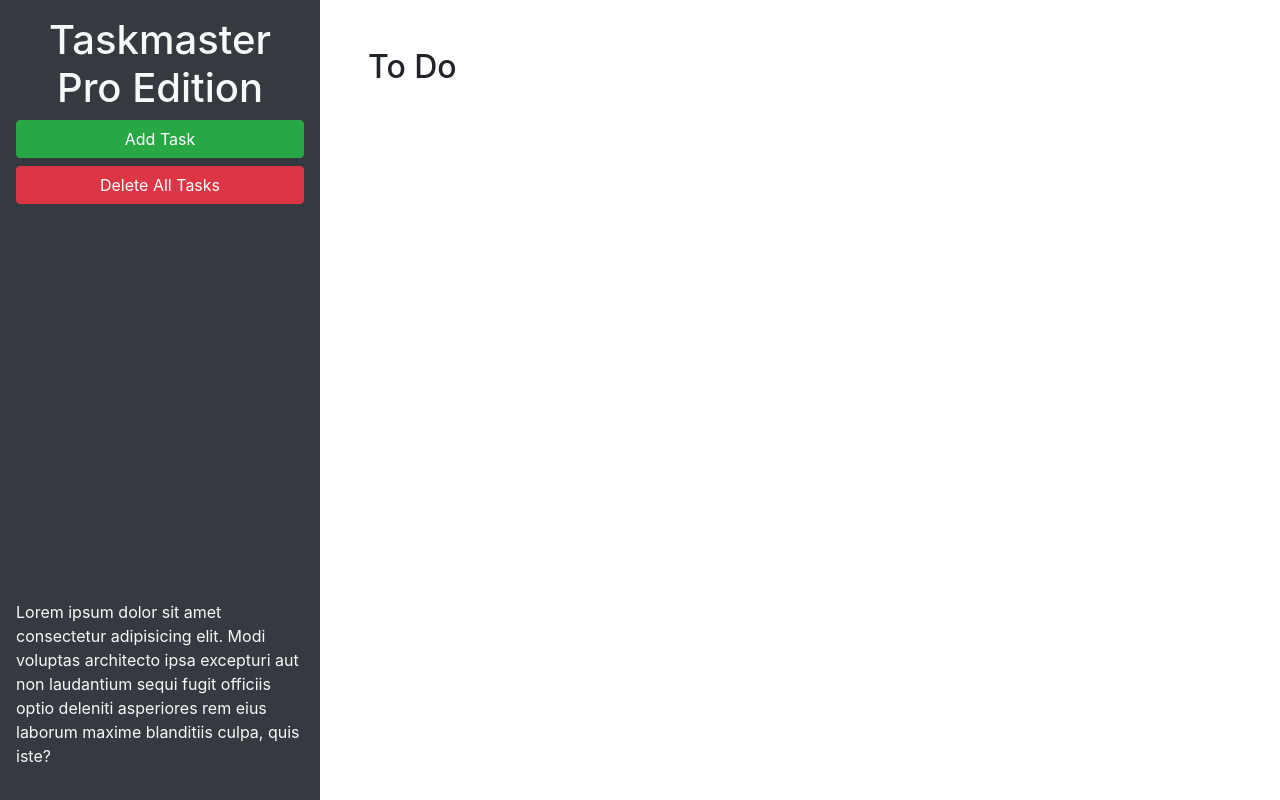
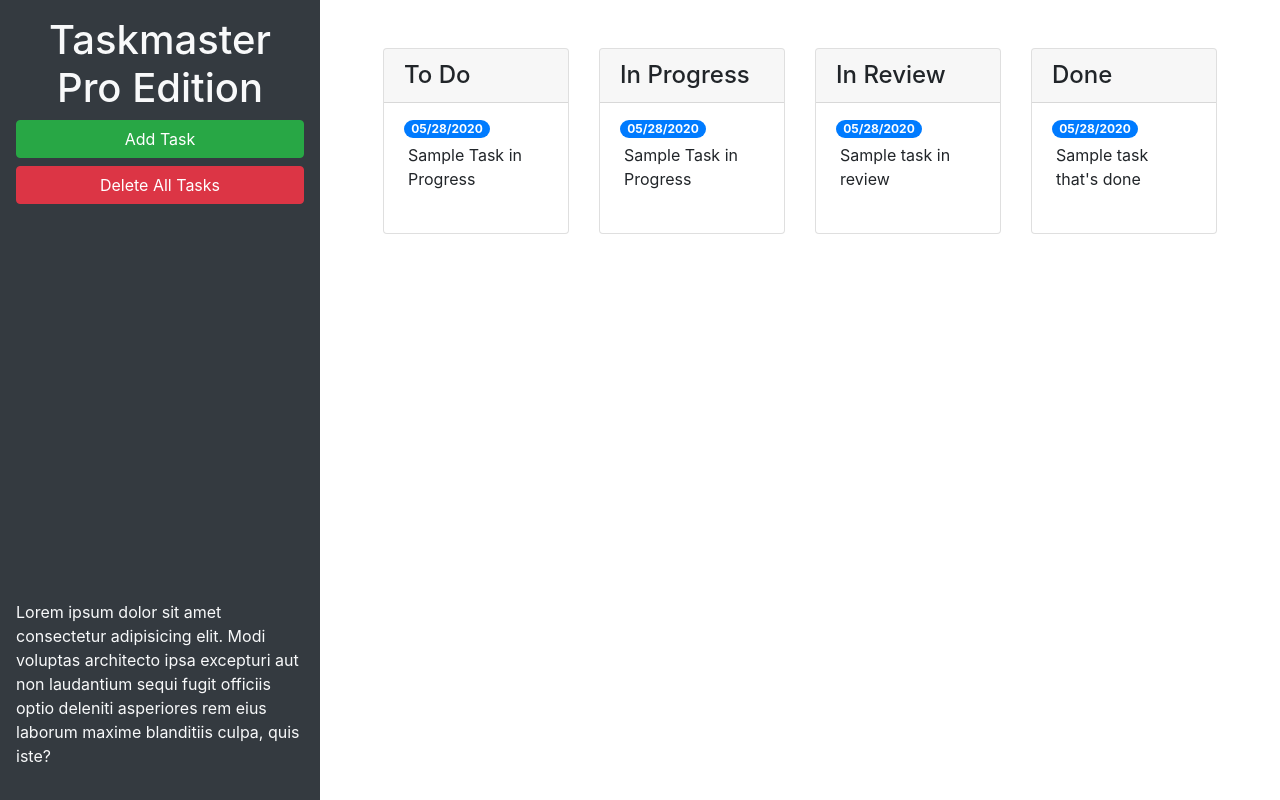
Before and after one commit to lillielovatt/taskmaster-pro, a plain HTML site: page index.html in a window 1280 px wide. Drawn offline with nearby package versions, Linux system fonts and the light colour scheme.

Commit message:
changed card layout with bootstrap, refined modal aesthetic

```diff
--- a/index.html
+++ b/index.html
@@ -15,18 +15,64 @@
     <div class="row min-vh-100 no-gutters">
         <header class="col-12 col-lg-3 bg-dark text-light d-flex flex-column p-4 p-lg-3">
             <h1 class="text-center">Taskmaster Pro Edition</h1>
-      <button id="create-task" class="btn btn-block btn-success" data-toggle="modal" data-target="#task-form-modal">Add
+            <button id="create-task" class="btn btn-block btn-success" data-toggle="modal"
+                data-target="#task-form-modal">Add
                 Task</button>
             <button id="remove-tasks" class="btn btn-block btn-danger">Delete All Tasks</button>
             <p class="mt-auto">Lorem ipsum dolor sit amet consectetur adipisicing elit. Modi voluptas architecto ipsa
                 excepturi aut non
-        laudantium sequi fugit officiis optio deleniti asperiores rem eius laborum maxime blanditiis culpa, quis iste?
+                laudantium sequi fugit officiis optio deleniti asperiores rem eius laborum maxime blanditiis culpa, quis
+                iste?
             </p>
         </header>
         <main class="col-12 col-lg-9">
-      <div class="m-5">
-        <h2>To Do</h2>
-        <ul id="list-toDo" class="list-group"> </ul>
+            <div class="m-5 row justify-content-around">
+                <div class="col-12 col-md-6 col-xl-3 mb-3">
+                    <div class="card">
+                        <h4 class="card-header">To Do</h4>
+                        <ul id="list-toDo" class="list-group list-group-flush">
+                            <li class="list-group-item">
+                                <span class="badge badge-primary badge-pill">05/28/2020</span>
+                                <p class="m-1">Sample Task in Progress</p>
+                            </li>
+                        </ul>
+                    </div>
+                </div>
+                <div class="col-12 col-md-6 col-xl-3 mb-3">
+                    <div class="card">
+                        <h4 class="card-header">In Progress</h4>
+                        <ul id="list-inProgress" class="list-group list-group-flush">
+                            <li class="list-group-item">
+                                <span class="badge badge-primary badge-pill">05/28/2020</span>
+                                <p class="m-1">Sample Task in Progress</p>
+                            </li>
+                        </ul>
+                    </div>
+                </div>
+                <div class="col-12 col-md-6 col-xl-3 mb-3">
+                    <div class="card">
+                        <h4 class="card-header">In Review</h4>
+                        <ul id="list-inReview" class="list-group list-group-flush">
+                            <li class="list-group-item">
+                                <span class="badge badge-primary badge-pill">05/28/2020</span>
+                                <p class="m-1">Sample task in review</p>
+                            </li>
+                        </ul>
+                    </div>
+                </div>
+                <div class="col-12 col-md-6 col-xl-3 mb-3">
+                    <div class="card">
+                        <h4 class="card-header">Done</h4>
+                        <ul id="list-done" class="list-group list-group-flush">
+                            <li class="list-group-item">
+                                <span class="badge badge-primary badge-pill">05/28/2020</span>
+                                <p class="m-1">Sample task that's done</p>
+                            </li>
+                        </ul>
+                    </div>
+                </div>
+            </div>
+
     </div>
     </main>
     </div>
@@ -46,11 +92,11 @@
                     <form>
                         <div class="form-group">
                             <label for="modalTaskDescription">Task description</label>
-              <textarea id="modalTaskDescription" rows="3"></textarea>
+                            <textarea id="modalTaskDescription" rows="3" class="form-control"></textarea>
                         </div>
                         <div class="form-group">
                             <label for="modalDueDate">Due date</label>
-              <input type="text" id="modalDueDate" placeholder="mm/dd/yyyy" autocomplete="off" />
+                            <input type="text" class="form-control" id="modalDueDate" placeholder="mm/dd/yyyy" autocomplete="off" />
                         </div>
                     </form>
                 </div>
```
Lines whose indentation alone changed are shown as unchanged.
